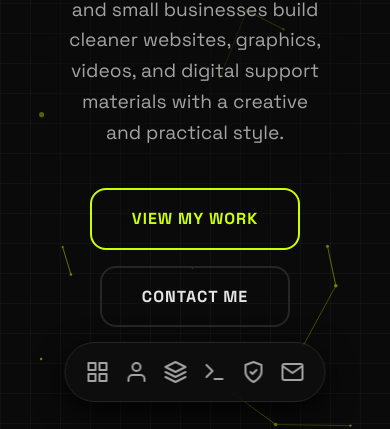
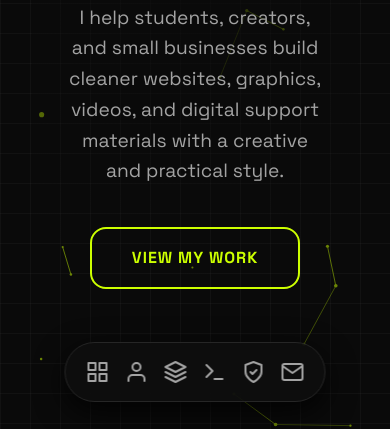
Before and after one commit to nathgen-del/Upwork-Nathu.Studios, a plain HTML site: page index.html in a window 390 px wide. Shown: the part 417-846 px from the top of the page. Drawn offline with Linux system fonts and the light colour scheme; animation ran at ten frames a second.

```diff
--- a/index.html
+++ b/index.html
@@ -127,7 +127,6 @@
 
                 <div class="hero-actions">
                     <a href="#portfolio" class="btn">View My Work</a>
-                    <a href="#contact" class="btn btn-secondary">Contact Me</a>
                 </div>
             </div>
         </section>
```
